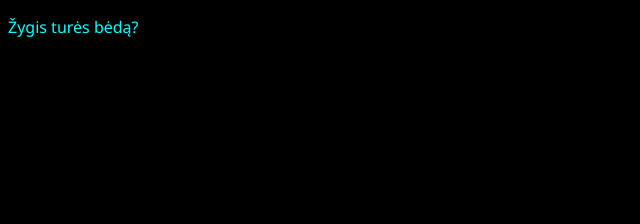
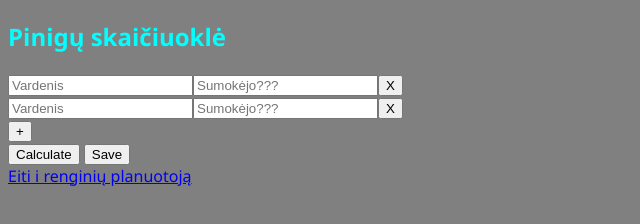
Before and after one commit to laeartes/Sploinky-Doinky, a plain HTML site: page index.html in a window 1280 px wide. Shown: the whole page, without its empty margins (0-640 px from the left). Drawn offline with Linux system fonts and the light colour scheme.

Commit message:
Add event planner page and participant calculator UI
Created Event_planner.html as a new event planner page. Updated index.html to include a participant calculator section with dynamic participant rows, calculation and save controls, and a link to the event planner. Implemented initial JavaScript logic in scripts.js for adding/removing participant rows and basic event handlers. Renamed styles.css to styles1.css and updated background and text colors. Expanded TODO.txt with detailed UI planning steps.

```diff
--- a/index.html
+++ b/index.html
@@ -4,11 +4,31 @@
 <head>
     <meta charset="UTF-8">
     <title>Galvainis</title>
-    <link rel="stylesheet" href="styles.css">
+    <link rel="stylesheet" href="styles1.css">
+    <script src="scripts.js"></script>
 </head>
 
 <body>
-    <p class="zygal">Žygis turės bėdą?</p>
+
+<section id="Participants">
+    <h2>Pinigų skaičiuoklė</h2>
+
+    <div id="participantList">
+
+    </div>
+    <button id="addPart">+</button>
+
+</section>
+
+<section id="calculation">
+
+    <button id="Calculate">Calculate</button>
+    <button id="Save">Save</button>
+
+</section>
+
+<a href="Event_planner.html" id="eventPlannerLink">Eiti i renginių planuotoją</a>
+
 </body>
 
 </html>
--- a/scripts.js
+++ b/scripts.js
@@ -1 +1,84 @@
 //???
+
+function init()
+{
+    document.getElementById('addPart').addEventListener('click', () => addParticipantRow());
+    document.getElementById('Calculate').addEventListener('click', onCalcClick);
+    document.getElementById('Save').addEventListener('click', onSaveClick);
+    addParticipantRow();
+    addParticipantRow();
+}
+
+function addParticipantRow(name = "", paid="")
+{
+    const row = document.createElement('div');
+    row.className = 'partRow';
+    row.dataset.id = generateID();
+
+    const nameInput = document.createElement('input');
+    nameInput.type = 'text';
+    nameInput.className = 'partName';
+    nameInput.placeholder = 'Vardenis';
+    nameInput.value = name;
+
+    const paidInput = document.createElement('input');
+    paidInput.type = 'number';
+    paidInput.className = 'partPaid';
+    paidInput.step = '0.01';
+    paidInput.placeholder = 'Sumokėjo???';
+    paidInput.value = paid;
+
+    const removeBtn = document.createElement('button');
+    removeBtn.className = 'removePart';
+    removeBtn.textContent = 'X';
+    removeBtn.addEventListener('click', () => row.remove());
+
+    row.appendChild(nameInput);
+    row.appendChild(paidInput);
+    row.appendChild(removeBtn);
+
+    document.getElementById('participantList').appendChild(row);
+}
+
+function generateID()
+{
+    return 'p-' + Math.random().toString(36).substring(2,9);
+}
+
+
+function removeParticipantRow()
+{
+
+}
+
+function readParticipantsFromDOM()
+{
+
+}
+
+function computeTotals()
+{
+
+}
+
+function renderSummary(total,share)
+{
+
+}
+
+function renderTransfers(transfersArray)
+{
+
+}
+
+function onCalcClick()
+{
+
+}
+
+function onSaveClick()
+{
+
+}
+
+document.addEventListener('DOMContentLoaded',()=> {init();});
--- a/styles.css
+++ b/styles1.css
@@ -1,11 +1,6 @@
 body
 {
-    background-color: black;
+    background-color: grey;
+    color:aqua;
     font-family: 'Segoe UI', Tahoma, Geneva, Verdana, sans-serif;
 }
-
-.zygal
-{
-
-    color:aqua;
-}
```
Also changed, not shown: Event_planner.html (added, +16 -0 lines), TODO.txt.
